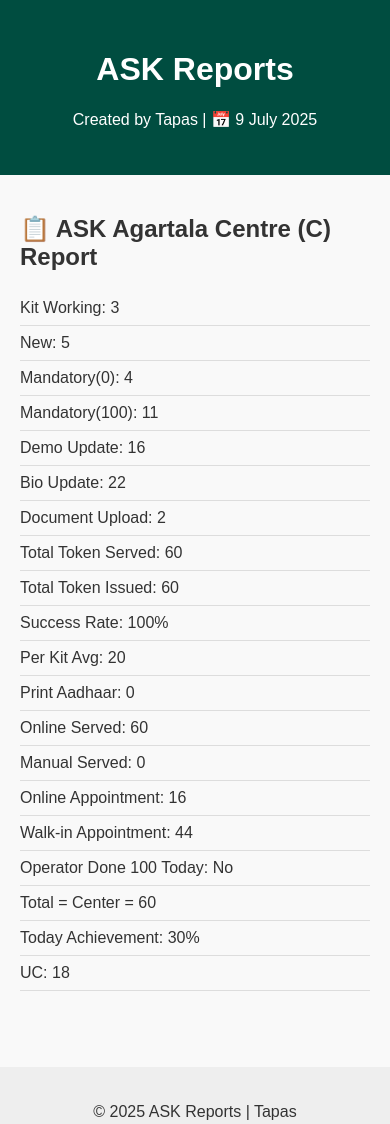
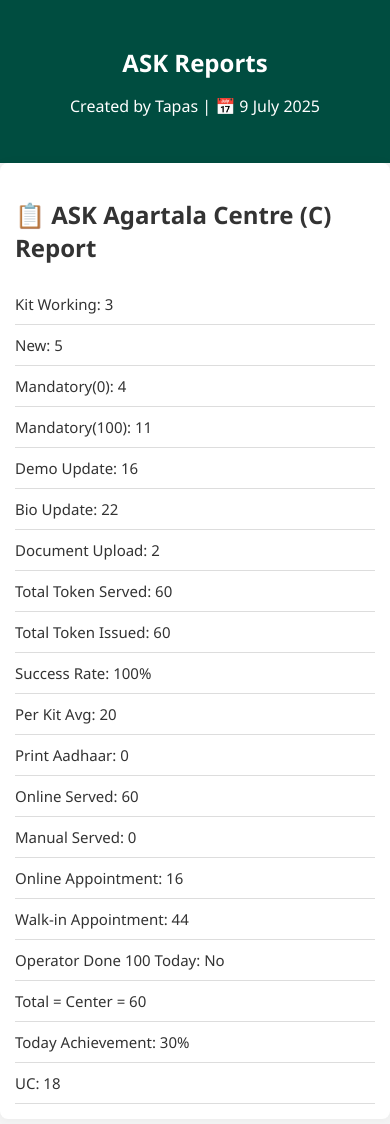
Before and after one commit to ask-reporter-agartala/ask-reports, a plain HTML site: page index.html in a window 390 px wide. Shown: the top 1124 px of the page. Drawn offline with Linux system fonts and the light colour scheme.

Commit message:
style.css

```diff
--- a/style.css
+++ b/style.css
@@ -1,32 +1,60 @@
+/* Base styles */
 body {
-  font-family: Arial, sans-serif;
-  background: #f9f9f9;
+  font-family: 'Segoe UI', sans-serif;
+  background: #f4f4f4;
   margin: 0;
   padding: 0;
   color: #333;
 }
+
+/* Header */
 header {
   background: #004d40;
   color: white;
-  padding: 30px;
+  padding: 30px 20px;
   text-align: center;
 }
+
+/* Section */
 section {
   padding: 20px;
-  max-width: 700px;
+  max-width: 800px;
   margin: auto;
+  background: white;
+  box-shadow: 0 0 10px rgba(0,0,0,0.05);
+  border-radius: 8px;
 }
+
+/* List */
 ul {
   list-style-type: none;
   padding: 0;
+  margin: 0;
 }
 li {
-  padding: 8px 0;
+  padding: 10px 0;
   border-bottom: 1px solid #ddd;
+  font-size: 16px;
 }
+
+/* Footer */
 footer {
   text-align: center;
   padding: 20px;
   background: #eee;
   margin-top: 40px;
+  font-size: 14px;
 }
+
+/* Responsive */
+@media (max-width: 600px) {
+  header h1 {
+    font-size: 24px;
+  }
+  li {
+    font-size: 15px;
+  }
+  section {
+    padding: 15px;
+  }
+}
```
